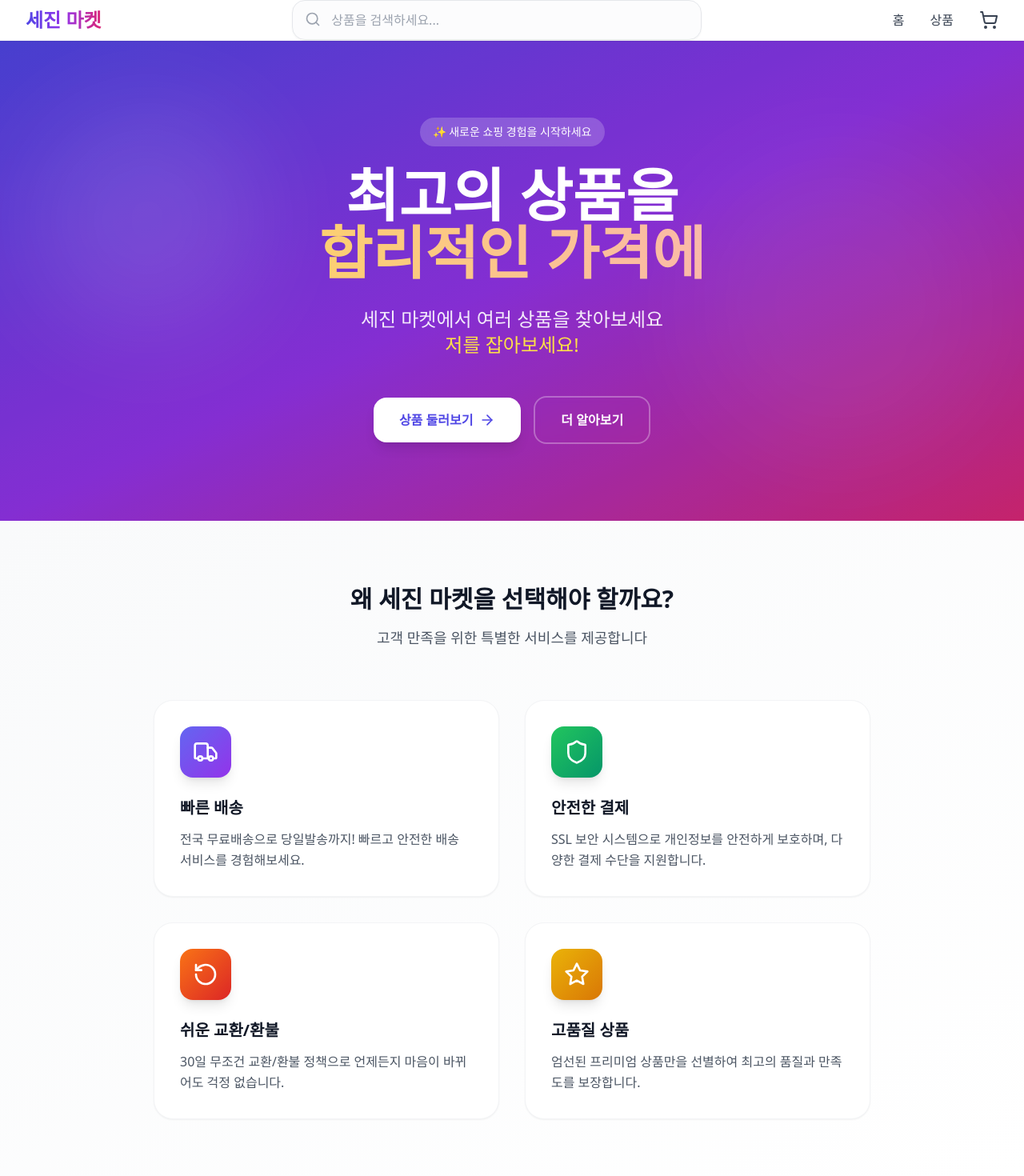
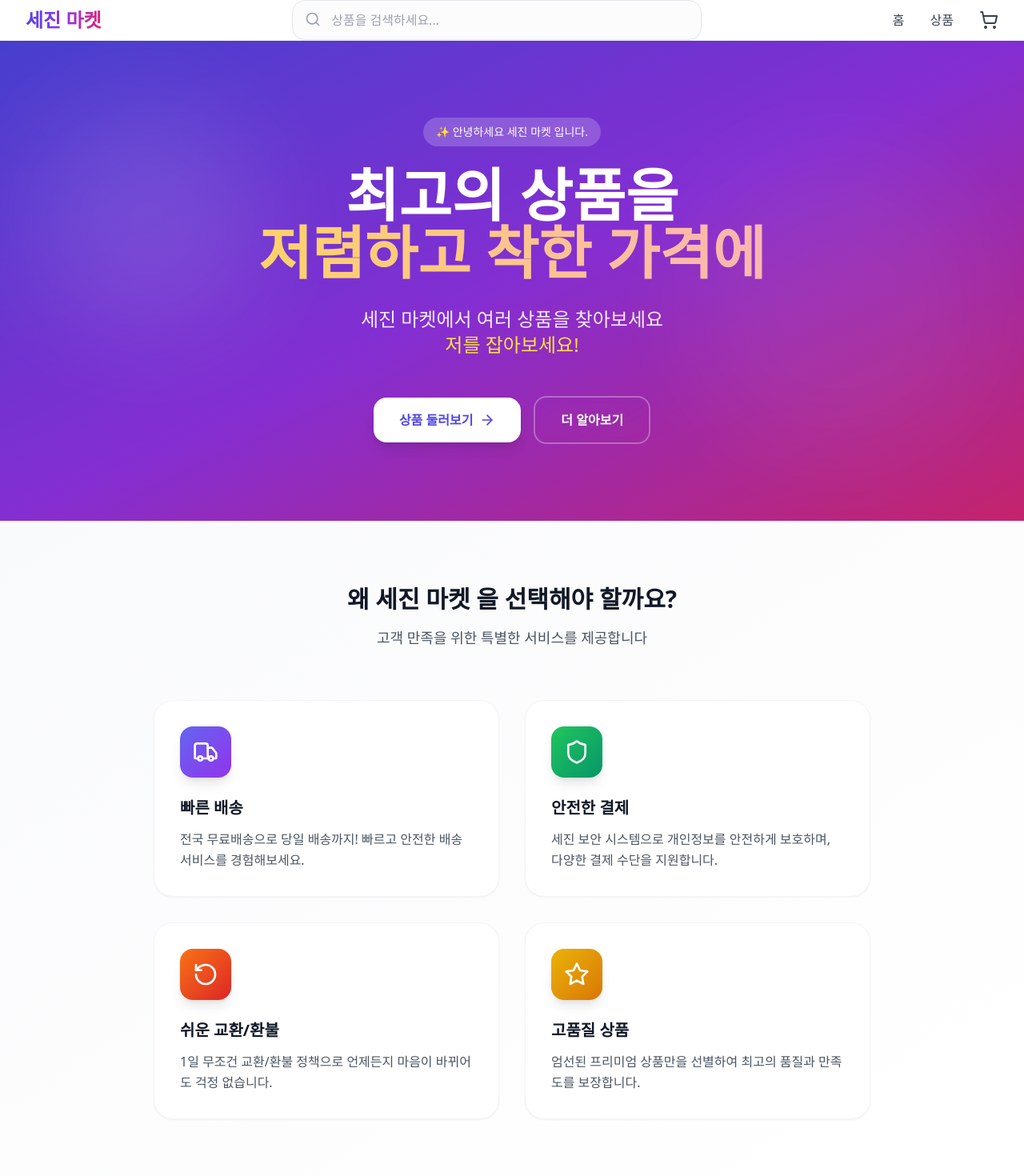
Before and after one commit to os160960-crypto/web-page, a React (Vite) app: page / in a window 1280 px wide. Shown: the top 1470 px of the page at 80% size. Built offline with nearby package versions, Linux system fonts and the light colour scheme.

Commit message:
index.html Footer.tsx Home.tsx 수정 코드 추가

```diff
--- a/src/components/Footer.tsx
+++ b/src/components/Footer.tsx
@@ -8,7 +8,7 @@ const Footer: React.FC = () => {
           <div>
             <h3 className="text-lg font-semibold mb-4">세진 마켓</h3>
             <p className="text-gray-300 text-sm">
-              최고의 상품을 저렴한 가격에
+              저희 가게를 찾아주셔서 감사합니다. 최고의 상품과 서비스를 제공 해드리겠습니다. 즐거운 쇼핑 되세요!
             </p>
           </div>
 
--- a/src/pages/Home.tsx
+++ b/src/pages/Home.tsx
@@ -19,12 +19,12 @@ const Home: React.FC = () => {
         <div className="relative max-w-7xl mx-auto px-4 sm:px-6 lg:px-8 py-24">
           <div className="text-center">
             <div className="inline-block px-4 py-2 bg-white/20 rounded-full text-sm font-medium mb-6 backdrop-blur-sm">
-              ✨ 새로운 쇼핑 경험을 시작하세요
+              ✨ 안녕하세요 세진 마켓 입니다.
             </div>
             <h1 className="text-5xl md:text-7xl font-bold mb-8 leading-tight">
               <span className="block">최고의 상품을</span>
               <span className="block bg-gradient-to-r from-yellow-300 to-pink-300 bg-clip-text text-transparent">
-                합리적인 가격에
+                저렴하고 착한 가격에
               </span>
             </h1>
             <p className="text-xl md:text-2xl mb-12 text-white/90 max-w-3xl mx-auto leading-relaxed">
@@ -51,7 +51,7 @@ const Home: React.FC = () => {
       <section className="py-20 bg-gradient-to-br from-gray-50 to-white">
         <div className="max-w-6xl mx-auto px-4 sm:px-6 lg:px-8">
           <div className="text-center mb-16">
-            <h2 className="text-3xl font-bold text-gray-900 mb-4">왜 세진 마켓을 선택해야 할까요?</h2>
+            <h2 className="text-3xl font-bold text-gray-900 mb-4">왜 세진 마켓 을 선택해야 할까요?</h2>
             <p className="text-lg text-gray-600 max-w-2xl mx-auto">고객 만족을 위한 특별한 서비스를 제공합니다</p>
           </div>
 
@@ -63,7 +63,7 @@ const Home: React.FC = () => {
                   <Truck className="h-8 w-8 text-white" />
                 </div>
                 <h3 className="text-xl font-bold text-gray-900 mb-3 group-hover:text-indigo-700 transition-colors">빠른 배송</h3>
-                <p className="text-gray-600 leading-relaxed">전국 무료배송으로 당일발송까지! 빠르고 안전한 배송 서비스를 경험해보세요.</p>
+                <p className="text-gray-600 leading-relaxed">전국 무료배송으로 당일 배송까지! 빠르고 안전한 배송 서비스를 경험해보세요.</p>
               </div>
             </div>
 
@@ -74,7 +74,7 @@ const Home: React.FC = () => {
                   <Shield className="h-8 w-8 text-white" />
                 </div>
                 <h3 className="text-xl font-bold text-gray-900 mb-3 group-hover:text-green-700 transition-colors">안전한 결제</h3>
-                <p className="text-gray-600 leading-relaxed">SSL 보안 시스템으로 개인정보를 안전하게 보호하며, 다양한 결제 수단을 지원합니다.</p>
+                <p className="text-gray-600 leading-relaxed">세진 보안 시스템으로 개인정보를 안전하게 보호하며, 다양한 결제 수단을 지원합니다.</p>
               </div>
             </div>
 
@@ -85,7 +85,7 @@ const Home: React.FC = () => {
                   <RotateCcw className="h-8 w-8 text-white" />
                 </div>
                 <h3 className="text-xl font-bold text-gray-900 mb-3 group-hover:text-orange-700 transition-colors">쉬운 교환/환불</h3>
-                <p className="text-gray-600 leading-relaxed">30일 무조건 교환/환불 정책으로 언제든지 마음이 바뀌어도 걱정 없습니다.</p>
+                <p className="text-gray-600 leading-relaxed">1일 무조건 교환/환불 정책으로 언제든지 마음이 바뀌어도 걱정 없습니다.</p>
               </div>
             </div>
 
```
Also changed, not shown: 1 other file (tests, documents, lock files or other folders).
